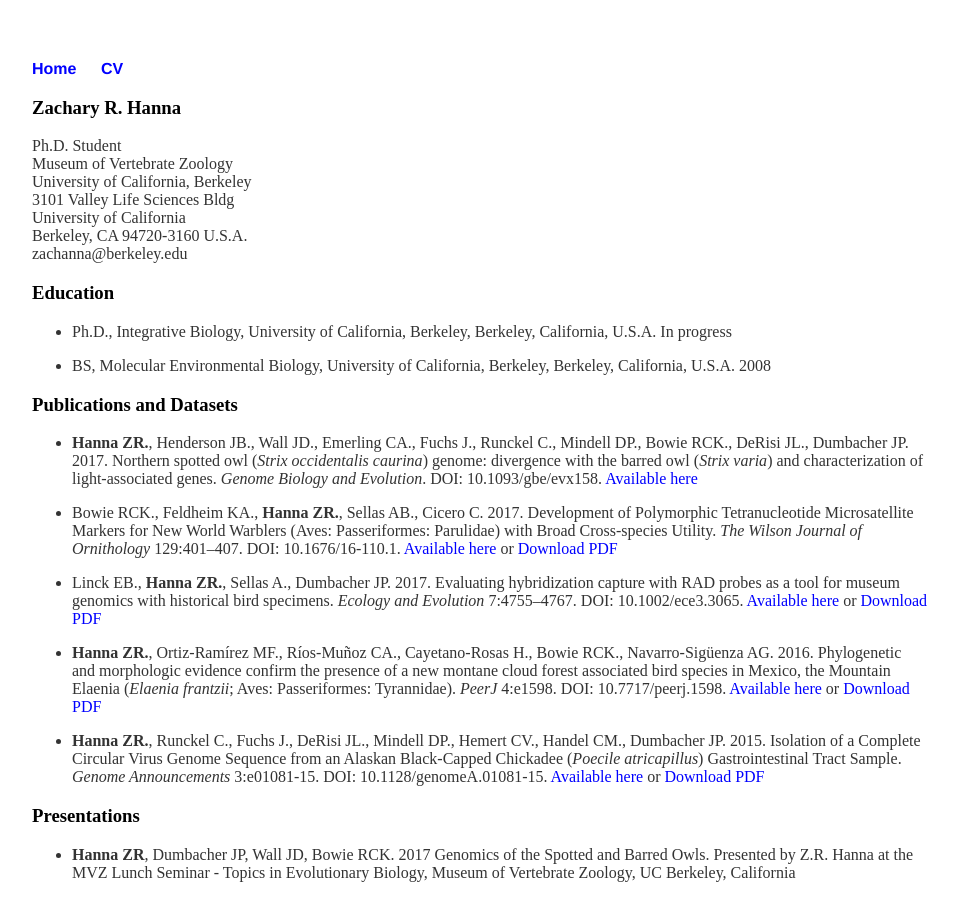
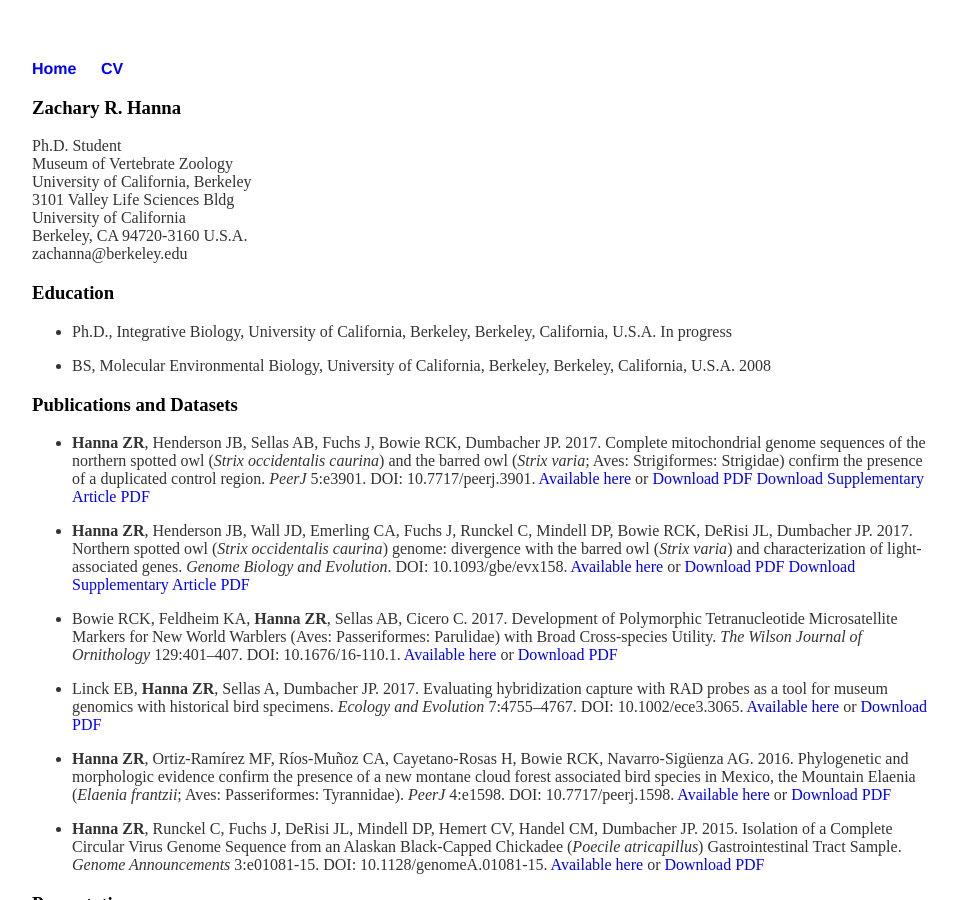
Before and after one commit to zacharyhanna/zacharyhanna.github.io, a Jekyll site: the page built from cv/index.md, in a window 1280 px wide and 900 px high. Shown: the whole window, without its empty margins (160-1118 px from the left). Built offline with Jekyll 4.4.1, drawn with Linux system fonts in a browser that asks for light colours.

Commit message:
Update index.md

```diff
--- a/cv/index.md
+++ b/cv/index.md
@@ -17,15 +17,17 @@
 * BS, Molecular Environmental Biology, University of California, Berkeley, Berkeley, California, U.S.A. 2008
 
 ### Publications and Datasets
-* **Hanna ZR.**, Henderson JB., Wall JD., Emerling CA., Fuchs J., Runckel C., Mindell DP., Bowie RCK., DeRisi JL., Dumbacher JP. 2017. Northern spotted owl (_Strix occidentalis caurina_) genome: divergence with the barred owl (_Strix varia_) and characterization of light-associated genes. _Genome Biology and Evolution_. DOI: 10.1093/gbe/evx158. [Available here](https://academic.oup.com/gbe/article-abstract/doi/10.1093/gbe/evx158/4091607/Northern-spotted-owl-Strix-occidentalis-caurina){:target="_blank"}
+* **Hanna ZR**, Henderson JB, Sellas AB, Fuchs J, Bowie RCK, Dumbacher JP. 2017. Complete mitochondrial genome sequences of the northern spotted owl (_Strix occidentalis caurina_) and the barred owl (_Strix varia_; Aves: Strigiformes: Strigidae) confirm the presence of a duplicated control region. _PeerJ_ 5:e3901. DOI: 10.7717/peerj.3901. [Available here](https://doi.org/10.7717/peerj.3901){:target="_blank"} or [Download PDF]() [Download Supplementary Article PDF]()
 
-* Bowie RCK., Feldheim KA., **Hanna ZR.**, Sellas AB., Cicero C. 2017. Development of Polymorphic Tetranucleotide Microsatellite Markers for New World Warblers (Aves: Passeriformes: Parulidae) with Broad Cross-species Utility. *The Wilson Journal of Ornithology* 129:401–407. DOI: 10.1676/16-110.1. [Available here](http://www.bioone.org/doi/abs/10.1676/16-110.1){:target="_blank"} or [Download PDF](../files/Bowie_et_al_2017_Development_of_Polymorphic_Tetranucleotide_Microsa.pdf){:target="_blank"}
+* **Hanna ZR**, Henderson JB, Wall JD, Emerling CA, Fuchs J, Runckel C, Mindell DP, Bowie RCK, DeRisi JL, Dumbacher JP. 2017. Northern spotted owl (_Strix occidentalis caurina_) genome: divergence with the barred owl (_Strix varia_) and characterization of light-associated genes. _Genome Biology and Evolution_. DOI: 10.1093/gbe/evx158. [Available here](https://academic.oup.com/gbe/article-abstract/doi/10.1093/gbe/evx158/4091607/Northern-spotted-owl-Strix-occidentalis-caurina){:target="_blank"} or [Download PDF]() [Download Supplementary Article PDF]()
 
-* Linck EB., **Hanna ZR.**, Sellas A., Dumbacher JP. 2017. Evaluating hybridization capture with RAD probes as a tool for museum genomics with historical bird specimens. *Ecology and Evolution* 7:4755–4767. DOI: 10.1002/ece3.3065. [Available here](http://onlinelibrary.wiley.com/doi/10.1002/ece3.3065/abstract){:target="_blank"} or [Download PDF](../files/Linck_et_al_2017_Evaluating_hybridization_capture_with_RAD_probes.pdf){:target="_blank"}
+* Bowie RCK, Feldheim KA, **Hanna ZR**, Sellas AB, Cicero C. 2017. Development of Polymorphic Tetranucleotide Microsatellite Markers for New World Warblers (Aves: Passeriformes: Parulidae) with Broad Cross-species Utility. *The Wilson Journal of Ornithology* 129:401–407. DOI: 10.1676/16-110.1. [Available here](http://www.bioone.org/doi/abs/10.1676/16-110.1){:target="_blank"} or [Download PDF](../files/Bowie_et_al_2017_Development_of_Polymorphic_Tetranucleotide_Microsa.pdf){:target="_blank"}
 
-* **Hanna ZR.**, Ortiz-Ramírez MF., Ríos-Muñoz CA., Cayetano-Rosas H., Bowie RCK., Navarro-Sigüenza AG. 2016. Phylogenetic and morphologic evidence confirm the presence of a new montane cloud forest associated bird species in Mexico, the Mountain Elaenia (*Elaenia frantzii*; Aves: Passeriformes: Tyrannidae). *PeerJ* 4:e1598. DOI: 10.7717/peerj.1598. [Available here](https://peerj.com/articles/1598/){:target="_blank"} or [Download PDF](../files/Hanna_et_al_2016_Phylogenetic_and_morphologic_evidence_confirm.pdf){:target="_blank"}
+* Linck EB, **Hanna ZR**, Sellas A, Dumbacher JP. 2017. Evaluating hybridization capture with RAD probes as a tool for museum genomics with historical bird specimens. *Ecology and Evolution* 7:4755–4767. DOI: 10.1002/ece3.3065. [Available here](http://onlinelibrary.wiley.com/doi/10.1002/ece3.3065/abstract){:target="_blank"} or [Download PDF](../files/Linck_et_al_2017_Evaluating_hybridization_capture_with_RAD_probes.pdf){:target="_blank"}
 
-* **Hanna ZR.**, Runckel C., Fuchs J., DeRisi JL., Mindell DP., Hemert CV., Handel CM., Dumbacher JP. 2015. Isolation of a Complete Circular Virus Genome Sequence from an Alaskan Black-Capped Chickadee (*Poecile atricapillus*) Gastrointestinal Tract Sample. *Genome Announcements* 3:e01081-15. DOI: 10.1128/genomeA.01081-15. [Available here](http://genomea.asm.org/content/3/5/e01081-15){:target="_blank"} or [Download PDF](../files/Hanna_et_al_2015_Isolation_of_a_Complete_Circular_Virus_Genome_Sequence.pdf){:target="_blank"}
+* **Hanna ZR**, Ortiz-Ramírez MF, Ríos-Muñoz CA, Cayetano-Rosas H, Bowie RCK, Navarro-Sigüenza AG. 2016. Phylogenetic and morphologic evidence confirm the presence of a new montane cloud forest associated bird species in Mexico, the Mountain Elaenia (*Elaenia frantzii*; Aves: Passeriformes: Tyrannidae). *PeerJ* 4:e1598. DOI: 10.7717/peerj.1598. [Available here](https://peerj.com/articles/1598/){:target="_blank"} or [Download PDF](../files/Hanna_et_al_2016_Phylogenetic_and_morphologic_evidence_confirm.pdf){:target="_blank"}
+
+* **Hanna ZR**, Runckel C, Fuchs J, DeRisi JL, Mindell DP, Hemert CV, Handel CM, Dumbacher JP. 2015. Isolation of a Complete Circular Virus Genome Sequence from an Alaskan Black-Capped Chickadee (*Poecile atricapillus*) Gastrointestinal Tract Sample. *Genome Announcements* 3:e01081-15. DOI: 10.1128/genomeA.01081-15. [Available here](http://genomea.asm.org/content/3/5/e01081-15){:target="_blank"} or [Download PDF](../files/Hanna_et_al_2015_Isolation_of_a_Complete_Circular_Virus_Genome_Sequence.pdf){:target="_blank"}
 
 ### Presentations
 * **Hanna ZR**, Dumbacher JP, Wall JD, Bowie RCK. 2017 Genomics of the Spotted and Barred Owls. Presented by Z.R. Hanna at the MVZ Lunch Seminar - Topics in Evolutionary Biology, Museum of Vertebrate Zoology, UC Berkeley, California
```
